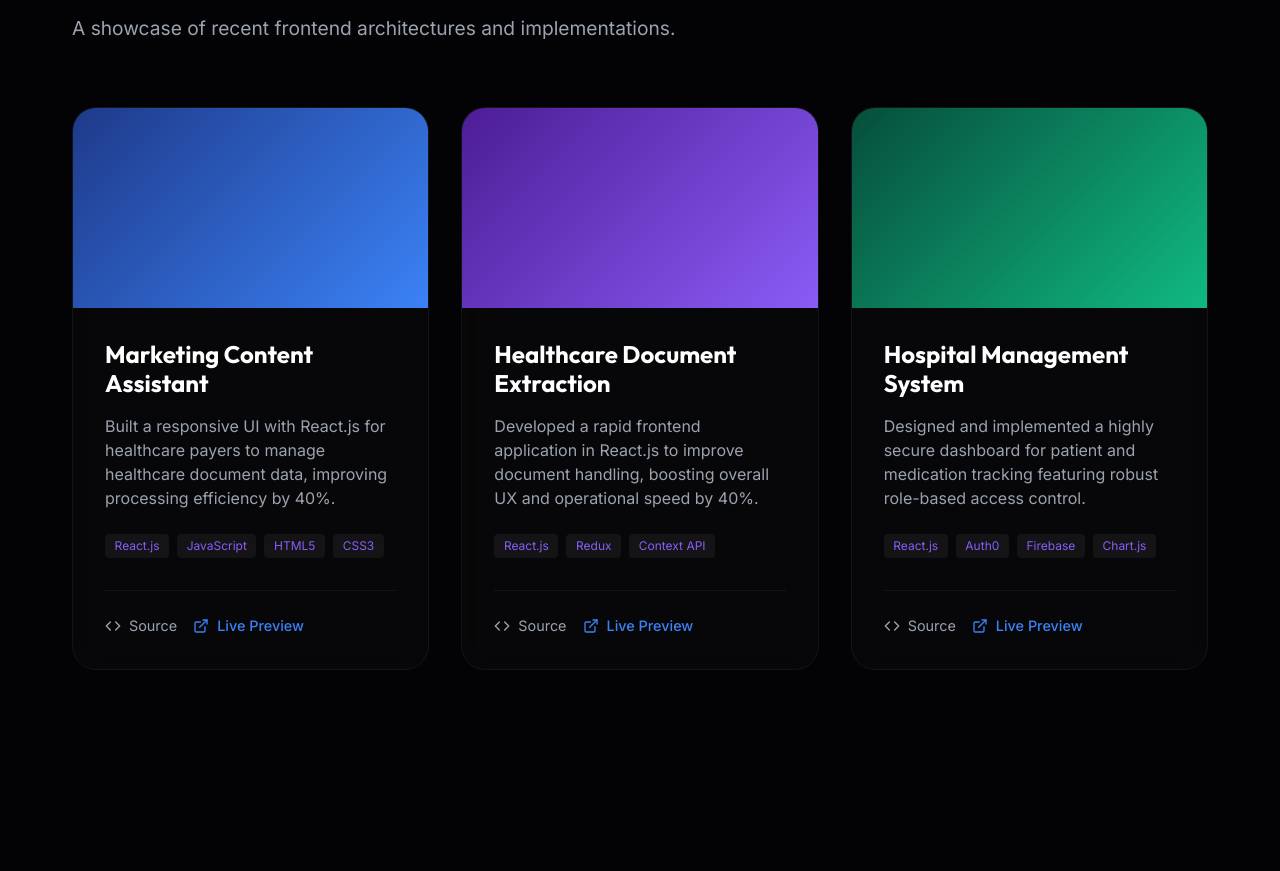
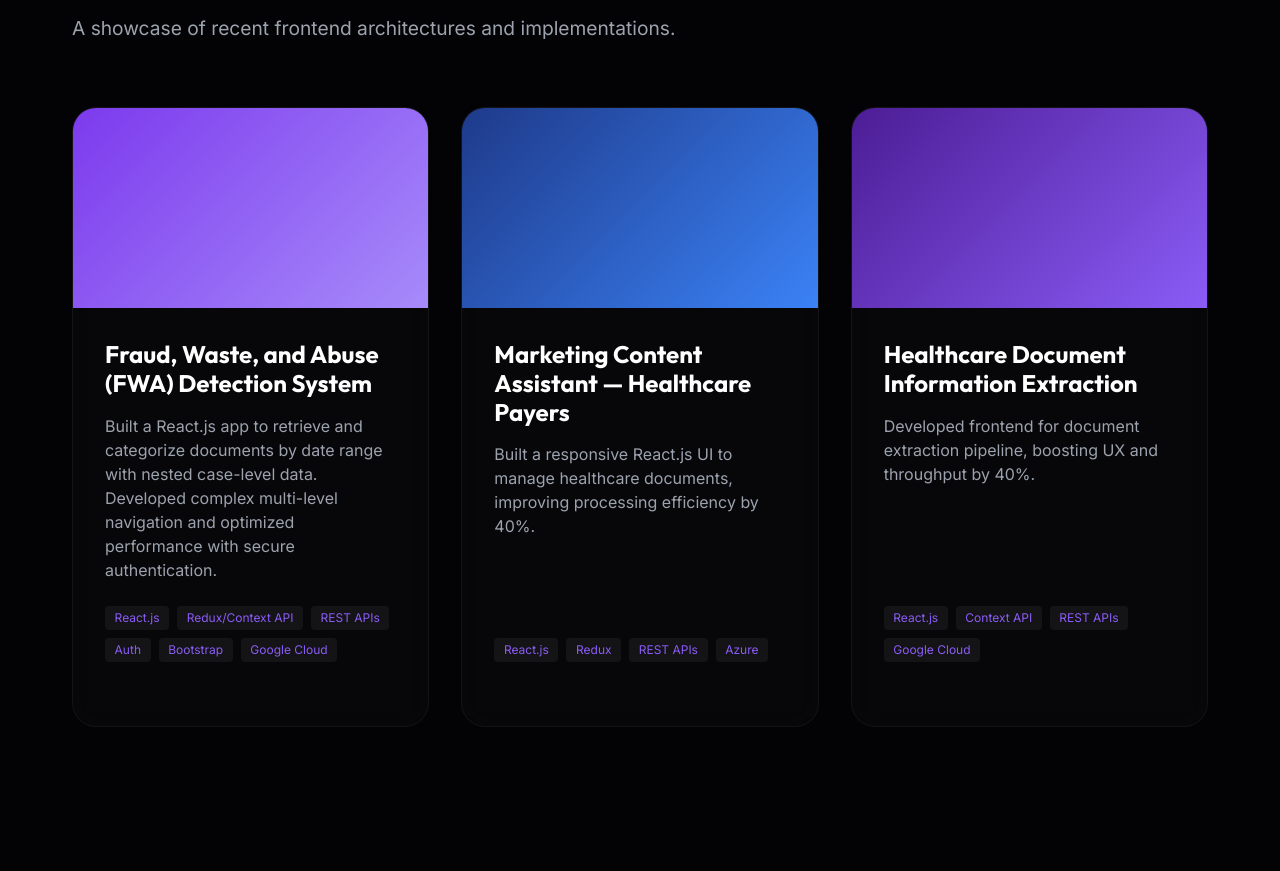
Before and after one commit to Kartik-K-github/Portfolio, a React (Vite) app: page / in a window 1280 px wide. Shown: the part 1914-2785 px from the top of the page. Built offline with nearby package versions, Linux system fonts and the light colour scheme.

Commit message:
project update

```diff
--- a/src/components/Projects.jsx
+++ b/src/components/Projects.jsx
@@ -4,22 +4,22 @@ import { ExternalLink, Code } from 'lucide-react';
 
 const projects = [
   {
-    title: "Marketing Content Assistant",
-    desc: "Built a responsive UI with React.js for healthcare payers to manage healthcare document data, improving processing efficiency by 40%.",
-    image: "linear-gradient(135deg, #1e3a8a 0%, #3b82f6 100%)",
-    tags: ["React.js", "JavaScript", "HTML5", "CSS3"]
+    title: "Fraud, Waste, and Abuse (FWA) Detection System",
+    desc: "Built a React.js app to retrieve and categorize documents by date range with nested case-level data. Developed complex multi-level navigation and optimized performance with secure authentication.",
+    image: "linear-gradient(135deg, #7c3aed 0%, #a78bfa 100%)",
+    tags: ["React.js", "Redux/Context API", "REST APIs", "Auth", "Bootstrap", "Google Cloud"],
   },
   {
-    title: "Healthcare Document Extraction",
-    desc: "Developed a rapid frontend application in React.js to improve document handling, boosting overall UX and operational speed by 40%.",
-    image: "linear-gradient(135deg, #4c1d95 0%, #8b5cf6 100%)",
-    tags: ["React.js", "Redux", "Context API"]
+    title: "Marketing Content Assistant — Healthcare Payers",
+    desc: "Built a responsive React.js UI to manage healthcare documents, improving processing efficiency by 40%.",
+    image: "linear-gradient(135deg, #1e3a8a 0%, #3b82f6 100%)",
+    tags: ["React.js", "Redux", "REST APIs", "Azure"],
   },
   {
-    title: "Hospital Management System",
-    desc: "Designed and implemented a highly secure dashboard for patient and medication tracking featuring robust role-based access control.",
-    image: "linear-gradient(135deg, #064e3b 0%, #10b981 100%)",
-    tags: ["React.js", "Auth0", "Firebase", "Chart.js"]
+    title: "Healthcare Document Information Extraction",
+    desc: "Developed frontend for document extraction pipeline, boosting UX and throughput by 40%.",
+    image: "linear-gradient(135deg, #4c1d95 0%, #8b5cf6 100%)",
+    tags: ["React.js", "Context API", "REST APIs", "Google Cloud"],
   }
 ];
 
@@ -33,11 +33,21 @@ export default function Projects() {
         transition={{ duration: 0.6 }}
         style={{ marginBottom: '4rem' }}
       >
-        <h2 style={{ fontSize: '3rem', marginBottom: '1rem' }}>Featured Projects</h2>
-        <p style={{ color: 'var(--text-secondary)', fontSize: '1.2rem' }}>A showcase of recent frontend architectures and implementations.</p>
+        <h2 style={{ fontSize: '3rem', marginBottom: '1rem' }}>
+          Featured Projects
+        </h2>
+        <p style={{ color: 'var(--text-secondary)', fontSize: '1.2rem' }}>
+          A showcase of recent frontend architectures and implementations.
+        </p>
       </motion.div>
 
-      <div style={{ display: 'grid', gridTemplateColumns: 'repeat(auto-fit, minmax(300px, 1fr))', gap: '2rem' }}>
+      <div
+        style={{
+          display: 'grid',
+          gridTemplateColumns: 'repeat(auto-fit, minmax(300px, 1fr))',
+          gap: '2rem'
+        }}
+      >
         {projects.map((proj, index) => (
           <motion.div
             key={index}
@@ -46,24 +56,64 @@ export default function Projects() {
             whileInView={{ opacity: 1, y: 0 }}
             viewport={{ once: true }}
             transition={{ duration: 0.5, delay: index * 0.1 }}
-            style={{ overflow: 'hidden', display: 'flex', flexDirection: 'column' }}
+            style={{
+              overflow: 'hidden',
+              display: 'flex',
+              flexDirection: 'column'
+            }}
           >
-            <div style={{ height: '200px', background: proj.image, width: '100%', position: 'relative' }}></div>
-            <div style={{ padding: '2rem', flex: 1, display: 'flex', flexDirection: 'column' }}>
-              <h3 style={{ fontSize: '1.5rem', marginBottom: '1rem' }}>{proj.title}</h3>
-              <p style={{ color: 'var(--text-secondary)', marginBottom: '1.5rem', flex: 1 }}>{proj.desc}</p>
+            <div
+              style={{
+                height: '200px',
+                background: proj.image,
+                width: '100%'
+              }}
+            />
 
-              <div style={{ display: 'flex', gap: '0.5rem', flexWrap: 'wrap', marginBottom: '2rem' }}>
+            <div
+              style={{
+                padding: '2rem',
+                flex: 1,
+                display: 'flex',
+                flexDirection: 'column'
+              }}
+            >
+              <h3 style={{ fontSize: '1.5rem', marginBottom: '1rem' }}>
+                {proj.title}
+              </h3>
+
+              <p
+                style={{
+                  color: 'var(--text-secondary)',
+                  marginBottom: '1.5rem',
+                  flex: 1
+                }}
+              >
+                {proj.desc}
+              </p>
+
+              <div
+                style={{
+                  display: 'flex',
+                  gap: '0.5rem',
+                  flexWrap: 'wrap',
+                  marginBottom: '2rem'
+                }}
+              >
                 {proj.tags.map((t, i) => (
-                  <span key={i} style={{ fontSize: '0.75rem', padding: '0.2rem 0.6rem', background: 'rgba(255,255,255,0.05)', borderRadius: '4px', color: 'var(--accent-purple)' }}>
+                  <span
+                    key={i}
+                    style={{
+                      fontSize: '0.75rem',
+                      padding: '0.2rem 0.6rem',
+                      background: 'rgba(255,255,255,0.05)',
+                      borderRadius: '4px',
+                      color: 'var(--accent-purple)'
+                    }}
+                  >
                     {t}
                   </span>
                 ))}
-              </div>
-
-              <div style={{ display: 'flex', gap: '1rem', borderTop: '1px solid var(--glass-border)', paddingTop: '1.5rem' }}>
-                <a href="#" style={{ display: 'flex', alignItems: 'center', gap: '0.5rem', color: 'var(--text-secondary)', fontSize: '0.9rem' }}><Code size={16}/> Source</a>
-                <a href="#" style={{ display: 'flex', alignItems: 'center', gap: '0.5rem', color: 'var(--accent-blue)', fontSize: '0.9rem', fontWeight: 500 }}><ExternalLink size={16}/> Live Preview</a>
               </div>
             </div>
           </motion.div>
```
